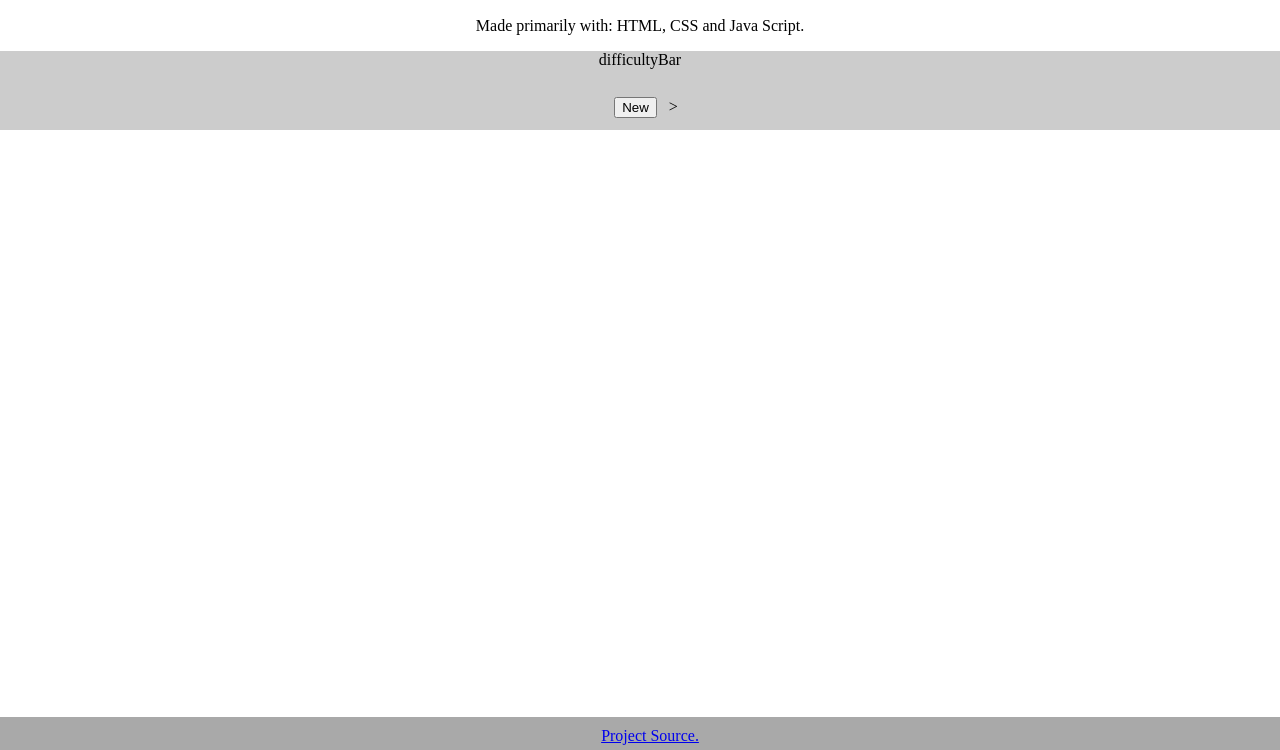
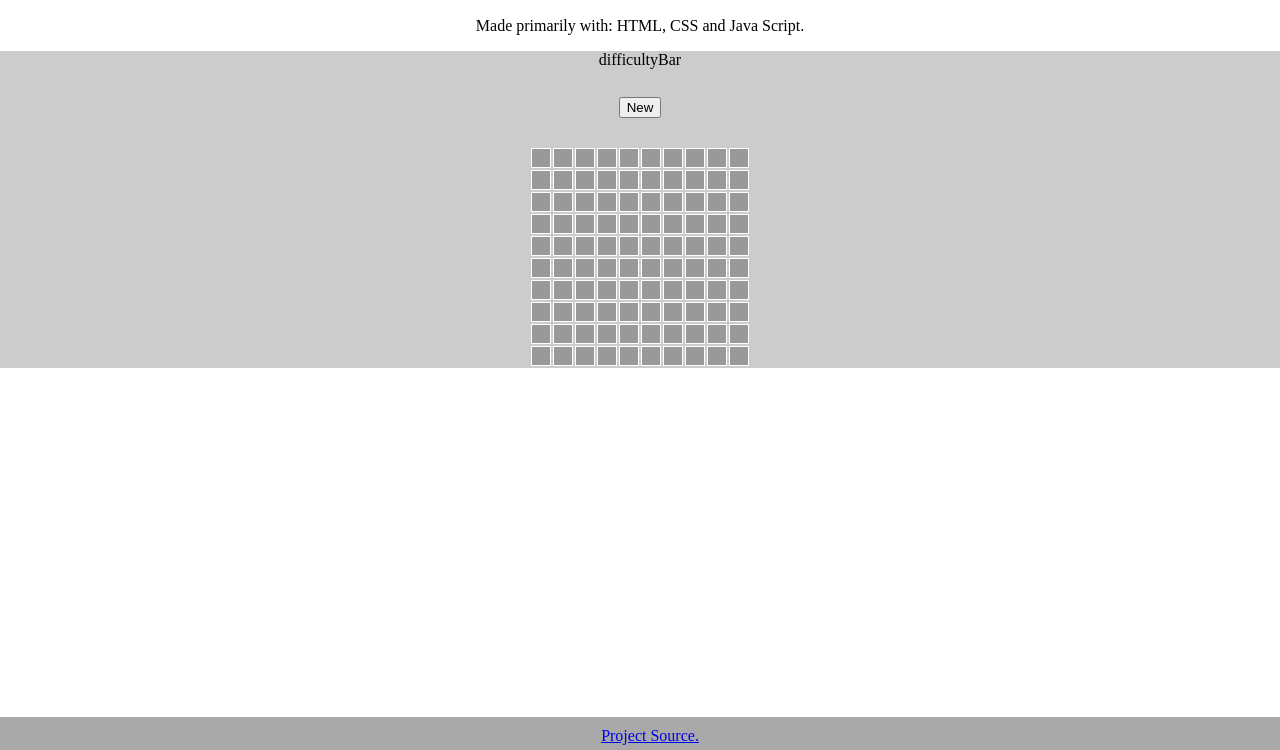
Before and after one commit to Zsombi55/OnlineMinesweeper, a plain HTML site: page index.html in a window 1280 px wide. Shown: the part 50-800 px from the top of the page. Drawn offline with Linux system fonts and the light colour scheme.

Commit message:
Make box & panels.

```diff
--- a/functions.js
+++ b/functions.js
@@ -1,17 +1,73 @@
-// -----  Colorful Browser Console Message -----
-var browserCStyle = [
-    "background: linear-gradient(#D33106, #571402)"
-    , "border: 1px solid #3E0E02"
-    , "color: white"
-    , "display: block"
-    , "text-shadow: 0 1px 0 rgba(0, 0, 0, 0.3)"
-    , "box-shadow: 0 1px 0 rgba(255, 255, 255, 0.4) inset, 0 5px 3px -5px rgba(0, 0, 0, 0.5), 0 -13px 5px -10px rgba(255, 255, 255, 0.4) inset"
-    , "line-height: 40px"
-    , "text-align: center"
-    , "font-weight: bold"
-].join(';');
+var box = document.getElementById("box");
+var testMineView = true;    // For testing.
 
-console.log("%c Placeholder file. " +
-	"The site is under construction.", browserCStyle);
+var row, column, panel;
 
-// -----
+makeBox();
+
+// Draw the grid like box. Size 10^2 for now.
+function makeBox() {
+    box.innerHTML = ""; // set a blank string as value to the ID-d table element.
+
+    for(var i = 0; i < 10; i++) {
+        row = box.insertRow(i); // insertRow & -Cell are JS functions.
+        for(var j = 0; j < 10; j++) {
+            panel = row.insertCell(j);
+            panel.onclick = function() {
+                clickPanel(this);
+            };
+
+            var mine = document.createAttribute("data-mine");
+            mine.value = "false";
+            panel.setAttributeNode(mine);
+        }
+    }
+    layMines();
+}
+
+// Add mines randomly.
+function layMines() {
+    // 25 is the nr. of mines.
+    for(var i = 0; i < 25; i++) {
+        row = Math.floor(Math.random() * 10);
+        column = Math.floor(Math.random() * 10);
+        panel = box.rows[row].cells[columns];
+
+        panel.setAttribute("data-mine", "true");
+
+        // Mark mines if the condition value is "true".
+        if(testMineView) {  panel.innerHTML = "X"; }
+    }
+}
+
+// Reveal all mines by coloring the panel red.
+function showMines() {
+    for(var i = 0; i < 10; i++) {
+        for(var j = 0; j < 10; j++) {
+            panel = box.rows[i].cells[j];
+
+            if (panel.getAttribute("data-mine") == "true") {
+                panel.className = "mine";
+            }
+        }
+    }
+}
+
+function levelStatus() {
+    var isDone = true;
+
+    for(var i = 0; i < 10; i++) {
+        for(var j = 0; j < 10; j++) {
+            if (panel.rows[i].cells[j].getAttribute("mine" == "false") &&
+            panel.rows[i].cells[j].innerHTML == "") {
+                isDone = false;
+            }
+        }
+    }
+
+    if (isDone) {
+        console.log("Won!");
+        document.getElementById("winLose").innerText = "You win!";
+        showMines();
+    }
+}
--- a/index.html
+++ b/index.html
@@ -30,10 +30,11 @@
 
 			<div id="sessionControls">
 				<!-- "Leftover points" counter, "elapsed time" counter (min. & sec.; "mm:ss"), "new session" button. -->
-				<button id="newBtn" onclick="makeBox();">New</button>> <!--TODO: add smiley code, based on game status & onclick event.-->
+				<button id="newBtn" onclick="makeBox();">New</button> <!--TODO: add smiley code, based on game status & onclick event.-->
 			</div>
 
 			<div id="panelsBox">
+				<p id="winLose"></p>
 				<!-- The panels, min. size: 10 x 10. -->
 				<table id="box"></table> <!--Generated content.-->
 			</div>
```
